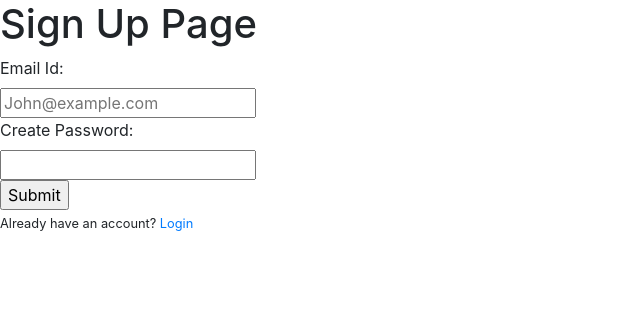
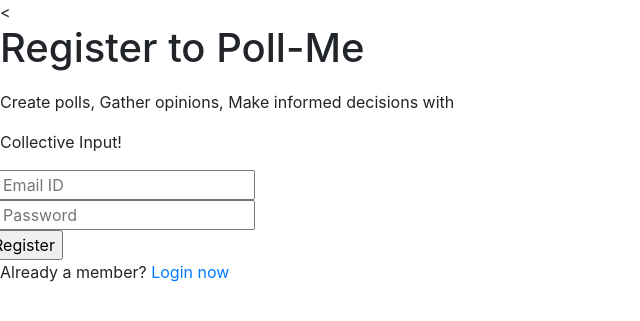
Before and after one commit to VansilChauhan/cs699-project-audience-poll, a Flask app: page /signup in a window 1280 px wide. Shown: the top 321 px of the page, without its empty margins (0-640 px from the left). Run offline with Flask 3, Linux system fonts and the light colour scheme; some libraries are stand-ins or nearby versions.

Commit message:
Adding UI for Login and Signup Pages

```diff
--- a/poll_app/app/routes.py
+++ b/poll_app/app/routes.py
@@ -26,7 +26,7 @@ def login():
         print(f"password is {password}")
         if (auth.login(email, password)): # login succeeded
             return redirect(url_for("feed"))
-    return render_template("login.html")
+    return render_template("index.html")
 
 @app.route('/logout')
 @login_required
--- a/poll_app/app/templates/base.html
+++ b/poll_app/app/templates/base.html
@@ -2,7 +2,7 @@
 <html>
 
 <head>
-    <title>Audience Poll</title>
+    <title>Welcome to Poll-Me</title>
     <link rel="stylesheet" href="https://cdn.jsdelivr.net/npm/bootstrap@4.1.3/dist/css/bootstrap.min.css" integrity="sha384-MCw98/SFnGE8fJT3GXwEOngsV7Zt27NXFoaoApmYm81iuXoPkFOJwJ8ERdknLPMO" crossorigin="anonymous">
 </head>
 
--- a/poll_app/app/templates/signup.html
+++ b/poll_app/app/templates/signup.html
@@ -1,12 +1,25 @@
 {% extends "base.html" %}
 {% block body %}
-<h1> Sign Up Page </h1>
-<form action="{{url_for('signup')}}" method="post">
-    <label for="email">Email Id:</label><br>
-    <input type="email" id="email" name="email" placeholder="John@example.com"><br>
-    <label for="password">Create Password:</label><br>
-    <input type="password" id="password" name="password"><br>
-    <input type="submit" value="Submit">
-</form>
-<small>Already have an account? <a href="{{ url_for('login') }}">Login</a></small>
+<link rel="stylesheet" href="{{ url_for('static', filename='login-signup.css') }}" type="text/css"/>
+ <link rel="stylesheet" href="https://cdnjs.cloudflare.com/ajax/libs/font-awesome/6.6.0/css/all.min.css" />
+<<div class="wrapper">
+    <h1 class="title">Register to Poll-Me</h1>
+    <p class="desc" style="padding-top: 10px;">Create polls, Gather opinions, Make informed decisions with</p>
+	<p class="desc">Collective Input!</p>
+    <form action="{{url_for('signup')}}" method="POST">
+      <div class="row">
+        <i class="fas fa-user"></i>
+        <input type="email" id="email" name="email" placeholder="Email ID" required />
+      </div>
+      <div class="row">
+        <i class="fas fa-lock"></i>
+        <input type="password" id="password" name="password" placeholder="Password" required />
+      </div>
+      <!--<div class="pass"><a href="#">Forgot password?</a></div>-->
+      <div class="row button">
+        <input type="submit" value="Register" />
+      </div>
+      <div class="signup-login-link">Already a member? <a href="{{ url_for('login') }}">Login now</a></div>
+    </form>
+  </div>
 {% endblock %}
```
Also changed, not shown: poll_app/app/templates/index.html (+22 -8 lines).
